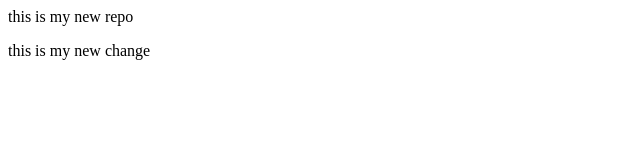
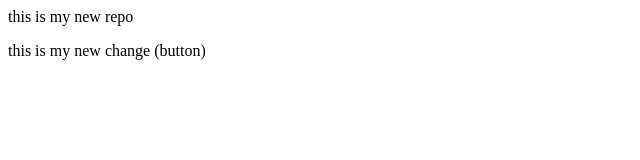
Before and after one commit to S121996/localrepo, a plain HTML site: page index.html in a window 1280 px wide. Shown: the full height of the page, 0-640 px from the left. Drawn offline with Linux system fonts and the light colour scheme.

```diff
--- a/index.html
+++ b/index.html
@@ -1,2 +1,2 @@
 <p>this is my new repo</p>
-<span>this is my new change</span>
+<span>this is my new change (button)</span>
```
